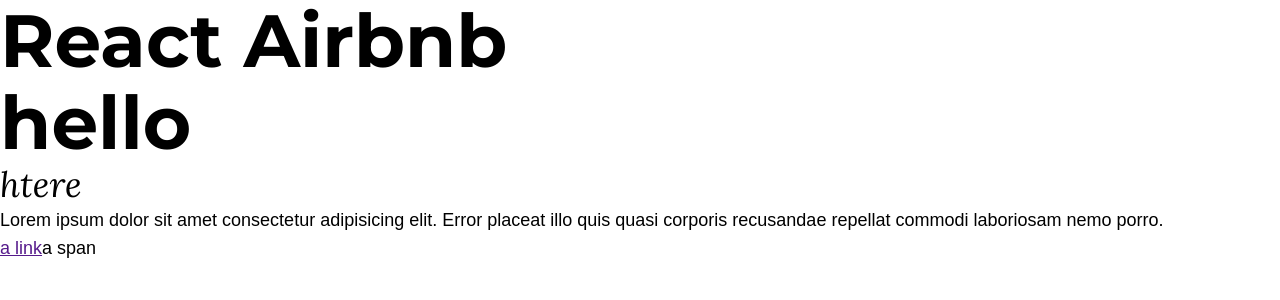
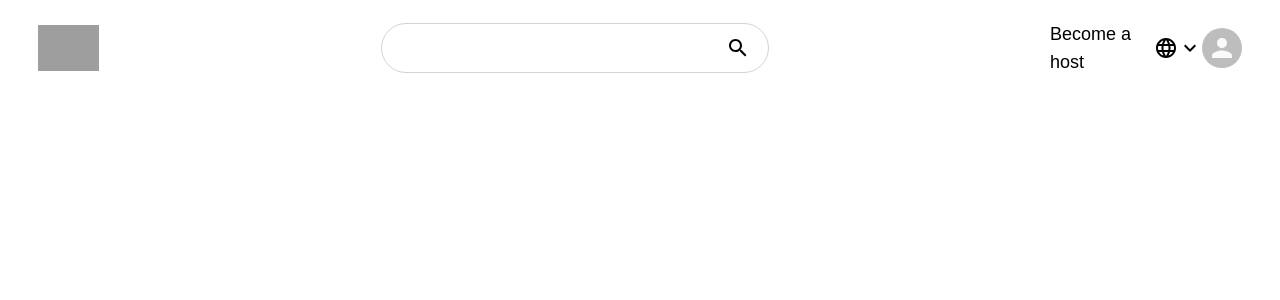
Before and after one commit to rand-singh/react-airbnb-clone, a React (Create React App) app: page / in a window 1280 px wide. Shown: the top 300 px of the page. Built offline with nearby package versions, Linux system fonts and the light colour scheme; grey boxes are pictures that could not be loaded; a web font is replaced by a local one.

Commit message:
Setup header component
Installed materual ui icons

```diff
--- a/package.json
+++ b/package.json
@@ -3,6 +3,8 @@
   "version": "0.1.0",
   "private": true,
   "dependencies": {
+    "@material-ui/core": "^4.11.3",
+    "@material-ui/icons": "^4.11.2",
     "@testing-library/jest-dom": "^5.11.4",
     "@testing-library/react": "^11.1.0",
     "@testing-library/user-event": "^12.1.10",
--- a/src/App.js
+++ b/src/App.js
@@ -1,14 +1,25 @@
 import './App.scss';
+import Home from './components/home/Home'
+import Header from './components/Header'
 
 function App() {
   return (
     <div className="app">
-      <h1>React Airbnb</h1>
-      <h2>hello</h2>
-      <h3>htere</h3>
-      <p>Lorem ipsum dolor sit amet consectetur adipisicing elit. Error placeat illo quis quasi corporis recusandae repellat commodi laboriosam nemo porro.</p>
-      <a href="">a link</a>
-      <span>a span</span>
+		<Header />
+		<Home />
+		{/* Home */}
+			{/* Header */}
+
+			{/* Banner */}
+				{/* Search */}
+
+			{/* Cards */}
+
+			{/* Footer */}
+
+		{/* Search */}
+			{/* ... */}
+
     </div>
   );
 }
--- /dev/null
+++ b/src/components/Header.js
@@ -0,0 +1,29 @@
+import React from 'react'
+import './Header.scss'
+import SearchIcon from '@material-ui/icons/Search'
+import LanguageIcon from '@material-ui/icons/Language'
+import ExpandMoreIcon from '@material-ui/icons/ExpandMore'
+import { Avatar } from '@material-ui/core'
+
+function Header() {
+    return (
+        <div className="header">
+            <img className="header__icon" src="http://assets.stickpng.com/images/580b57fcd9996e24bc43c513.png" alt="Airbnb Logo"/>
+
+            <div className="header__center">
+                <input className="header__input" type="text"/>
+                <SearchIcon />
+            </div>
+
+            <div className="header__right">
+                <p>Become a host</p>
+                <LanguageIcon />
+                <ExpandMoreIcon />
+                <Avatar />
+
+            </div>
+        </div>
+    )
+}
+
+export default Header
--- /dev/null
+++ b/src/components/Header.scss
@@ -0,0 +1,40 @@
+.header {
+	display: flex;
+	justify-content: space-between;
+	align-items: center; // is this needed
+	padding: 20px 38px;
+	position: sticky;
+	background-color: white;
+	z-index: 100;
+	width: 100%;
+	top: 0; // is this needed?
+}
+
+.header__icon {
+	object-fit: contain;
+	height: 46px;
+}
+
+.header__center {
+	display: flex;
+	flex: 1;
+	align-items: center;
+	margin: 0 38px;
+	max-width: fit-content;
+	padding: 8px 18px 8px 8px;
+	border: 1px solid lightgray;
+	border-radius: 999px;
+
+	& > input {
+		border: 0;
+		margin: 2px 18px;
+		width: 300px;
+	}
+}
+
+.header__right {
+	display: flex;
+	align-items: center;
+	width: 15vw;
+	justify-content: space-between;
+}
--- /dev/null
+++ b/src/components/home/Home.js
@@ -0,0 +1,12 @@
+import React from 'react'
+import './Home.scss'
+
+function Home() {
+    return (
+        <div className="home">
+
+        </div>
+    )
+}
+
+export default Home
--- /dev/null
+++ b/src/components/home/Home.scss
@@ -0,0 +1,2 @@
+.home {
+}
--- a/src/index.scss
+++ b/src/index.scss
@@ -40,7 +40,8 @@
 
 a,
 p,
-span {
+span,
+input {
 	font-family: "Hind Madurai", sans-serif;
 	font-style: normal;
 	font-weight: 300;
```
Also changed, not shown: 1 other file (tests, documents, lock files or other folders).
